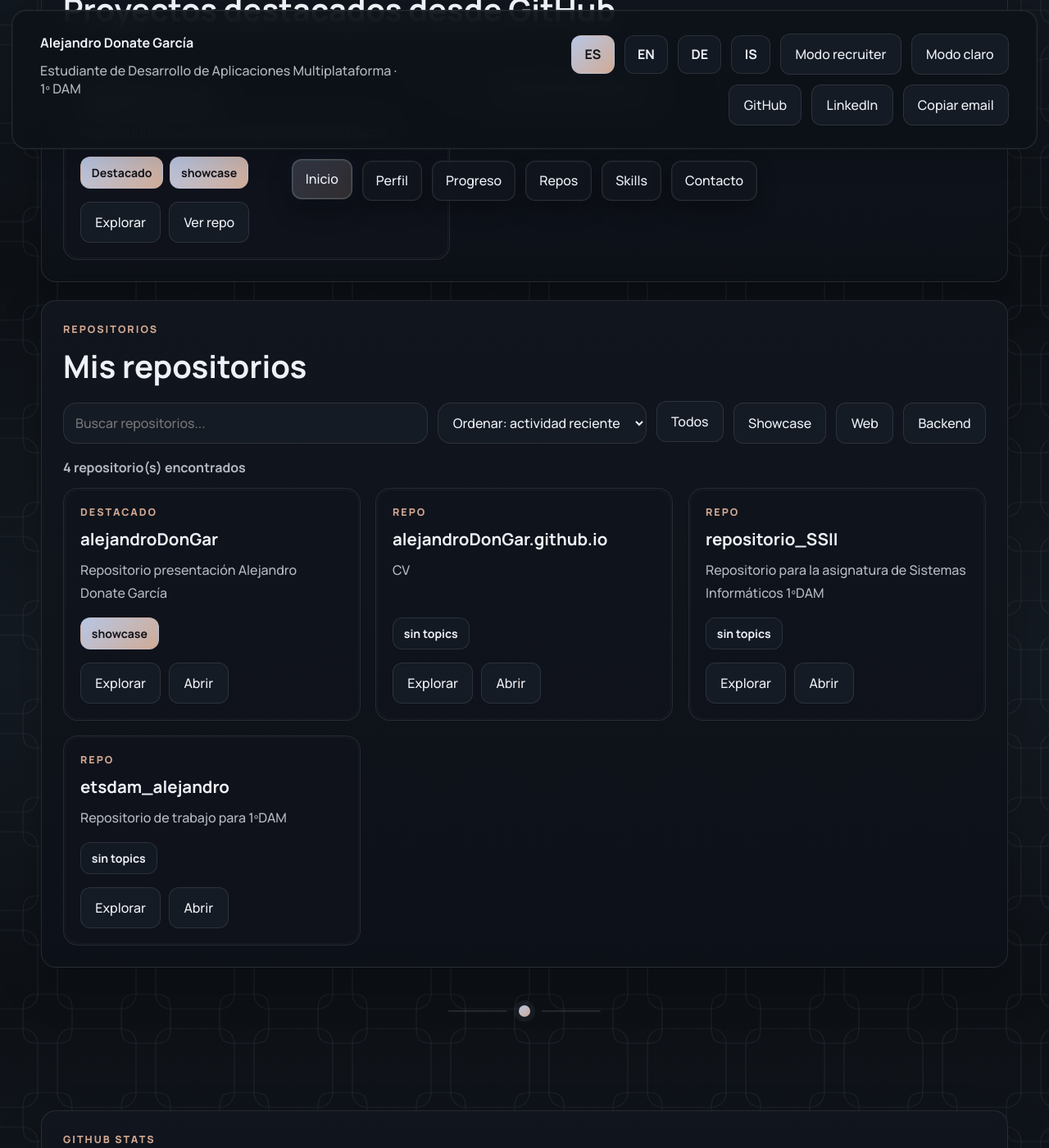
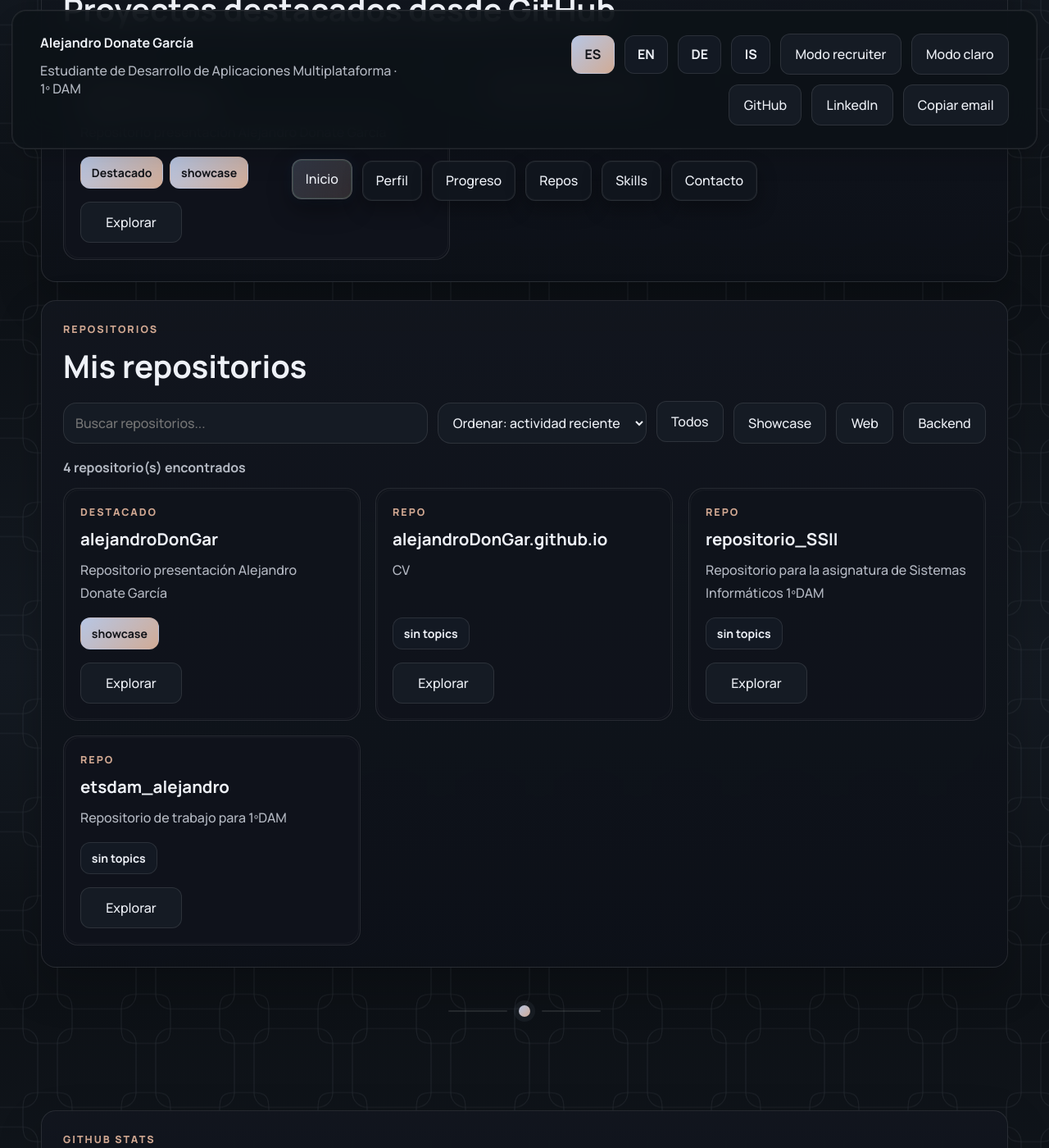
Before and after one commit to alejandroDonGar/alejandroDonGar.github.io, a Jekyll site: the page index.html, which Jekyll copies as it is, in a window 1280 px wide and 1400 px high, scrolled down 5079 px. Shown: the whole window at 82% size. Built offline with Jekyll 4.4.1, drawn with Linux system fonts in a browser that asks for light colours.

Commit message:
imejora de los repositorios

```diff
--- a/assets/css/styles.css
+++ b/assets/css/styles.css
@@ -2234,12 +2234,50 @@
     flex-wrap: wrap;
 }
 
+
+.repo-card,
+.repo-featured-main,
+.repo-featured-side
+{
+    cursor: pointer;
+}
+
+.repo-card p,
+.repo-featured-main p,
+.repo-featured-side p
+{
+    display: -webkit-box;
+    -webkit-line-clamp: 3;
+    -webkit-box-orient: vertical;
+    overflow: hidden;
+}
+
+.repo-card .repo-meta,
+.repo-featured-main .repo-meta,
+.repo-featured-side .repo-meta
+{
+    display: none;
+}
+
+.repo-card-actions
+{
+    margin-top: 16px;
+    display: flex;
+    gap: 10px;
+    flex-wrap: wrap;
+}
+
+.repo-card-actions .button
+{
+    min-width: 124px;
+}
+
 .repo-overlay
 {
     position: fixed;
     inset: 0;
-    background: rgba(8, 12, 18, 0.28);
-    backdrop-filter: blur(12px);
+    background: rgba(8, 12, 18, 0.22);
+    backdrop-filter: blur(14px);
     opacity: 0;
     pointer-events: none;
     transition: opacity 0.28s ease;
@@ -2291,13 +2329,48 @@
 .repo-spotlight-card
 {
     padding: 24px;
-    transform: perspective(1100px) translateZ(0) scale(1.04);
-    transform-origin: center center;
-}
-
-.repo-spotlight-card .repo-meta
+    transform: none !important;
+    filter: none !important;
+    backdrop-filter: none !important;
+    will-change: auto !important;
+    opacity: 0;
+    transition: opacity 0.18s ease;
+}
+
+.repo-spotlight.ready .repo-spotlight-card,
+.repo-spotlight.ready .repo-spotlight-panel
+{
+    opacity: 1;
+}
+
+.repo-spotlight-card .repo-topline
 {
     display: flex;
+    justify-content: space-between;
+    align-items: center;
+    gap: 14px;
+}
+
+.repo-spotlight-card-title
+{
+    margin: 16px 0 10px;
+    font-size: clamp(2rem, 4vw, 3rem);
+    line-height: 0.95;
+}
+
+.repo-spotlight-card-description
+{
+    margin: 0;
+    color: var(--muted);
+    line-height: 1.7;
+}
+
+.repo-spotlight-card-topics
+{
+    margin-top: 18px;
+    display: flex;
+    flex-wrap: wrap;
+    gap: 10px;
 }
 
 .repo-spotlight-panel
@@ -2305,6 +2378,8 @@
     padding: 24px;
     position: relative;
     overflow: hidden;
+    opacity: 0;
+    transition: opacity 0.18s ease 0.06s;
 }
 
 .repo-spotlight-close
@@ -2447,6 +2522,38 @@
     color: var(--muted);
 }
 
+.repo-spotlight-proxy
+{
+    position: fixed;
+    margin: 0;
+    z-index: 135;
+    border-radius: var(--radius-md);
+    overflow: hidden;
+    pointer-events: none;
+    transition:
+        top 0.32s cubic-bezier(0.22, 1, 0.36, 1),
+        left 0.32s cubic-bezier(0.22, 1, 0.36, 1),
+        width 0.32s cubic-bezier(0.22, 1, 0.36, 1),
+        height 0.32s cubic-bezier(0.22, 1, 0.36, 1),
+        transform 0.32s cubic-bezier(0.22, 1, 0.36, 1),
+        box-shadow 0.32s cubic-bezier(0.22, 1, 0.36, 1),
+        opacity 0.18s ease;
+    transform: translateZ(0);
+    box-shadow: var(--shadow-hover);
+}
+
+.repo-spotlight-proxy::before,
+.repo-spotlight-proxy::after
+{
+    display: none !important;
+}
+
+.repo-spotlight-proxy .repo-card-actions,
+.repo-spotlight-proxy .repo-meta
+{
+    display: none !important;
+}
+
 @media (max-width: 980px)
 {
     .repo-spotlight-shell
@@ -2459,3 +2566,7 @@
         grid-template-columns: 1fr;
     }
 }
+.repo-radar-box
+    {
+        grid-template-columns: 1fr;
+    }
--- a/index.html
+++ b/index.html
@@ -1236,7 +1236,6 @@
                 ${repoTopics(repo, true)}
                 <div class="repo-card-actions">
                     <button type="button" class="button subtle">Explorar</button>
-                    <a class="button repo-github-link" href="${repo.html_url}" target="_blank" rel="noreferrer">${t("viewRepo")}</a>
                 </div>
             </article>
         `).join("");
@@ -1308,7 +1307,6 @@
                 ${repoTopics(repo, false)}
                 <div class="repo-card-actions">
                     <button type="button" class="button subtle">Explorar</button>
-                    <a class="button repo-github-link subtle" href="${repo.html_url}" target="_blank" rel="noreferrer">${t("openRepo")}</a>
                 </div>
             </article>
         `).join("");
@@ -1386,6 +1384,7 @@
     });
 });
 </script>
+
 
 
 <script>
@@ -1500,23 +1507,67 @@
         `;
     }
 
+    function buildSpotlightCard(card)
+    {
+        const name = card.dataset.repoName || "";
+        const description = card.dataset.repoDescription || "Sin descripción.";
+        const label = card.querySelector(".mini-label") ? card.querySelector(".mini-label").textContent : "Repo";
+        const topics = (card.dataset.repoTopics || "").split("|").filter(Boolean);
+
+        return `
+            <div class="repo-spotlight-card-shell">
+                <div class="repo-topline">
+                    <span class="mini-label">${label}</span>
+                    <span>↗</span>
+                </div>
+                <h3 class="repo-spotlight-card-title">${name}</h3>
+                <p class="repo-spotlight-card-description">${description}</p>
+                <div class="repo-spotlight-card-topics">
+                    ${topics.map(topic => `<span class="repo-pill">${topic}</span>`).join("")}
+                </div>
+            </div>
+        `;
+    }
+
+    function animateProxy(card)
+    {
+        const sourceRect = card.getBoundingClientRect();
+        const proxy = card.cloneNode(true);
+        proxy.classList.remove("tilt-card");
+        proxy.classList.add("repo-spotlight-proxy");
+        proxy.querySelectorAll("a, button").forEach(node => node.remove());
+        proxy.style.top = sourceRect.top + "px";
+        proxy.style.left = sourceRect.left + "px";
+        proxy.style.width = sourceRect.width + "px";
+        proxy.style.height = sourceRect.height + "px";
+        document.body.appendChild(proxy);
+
+        const targetRect = cardNode.getBoundingClientRect();
+
+        requestAnimationFrame(() =>
+        {
+            proxy.style.top = targetRect.top + "px";
+            proxy.style.left = targetRect.left + "px";
+            proxy.style.width = targetRect.width + "px";
+            proxy.style.height = targetRect.height + "px";
+            proxy.style.transform = "translateZ(0) scale(1.02)";
+        });
+
+        setTimeout(() =>
+        {
+            proxy.remove();
+            spotlight.classList.add("ready");
+        }, 320);
+    }
+
     async function fillSpotlight(card)
     {
-        const cardClone = card.cloneNode(true);
-        cardClone.classList.remove("tilt-card");
-        cardClone.style.transform = "none";
-        cardClone.style.boxShadow = "none";
-        cardClone.querySelectorAll(".repo-button").forEach(button => button.remove());
-
-        const cardNode = document.getElementById("repoSpotlightCard");
-        const headNode = document.getElementById("repoSpotlightHead");
-        const statsNode = document.getElementById("repoSpotlightStats");
-        const topicsNode = document.getElementById("repoSpotlightTopics");
-        const radarNode = document.getElementById("repoSpotlightRadarWrap");
-        const actionsNode = document.getElementById("repoSpotlightActions");
-
-        cardNode.innerHTML = "";
-        cardNode.appendChild(cardClone);
+        cardNode.innerHTML = buildSpotlightCard(card);
+        headNode.innerHTML = "";
+        statsNode.innerHTML = "";
+        topicsNode.innerHTML = "";
+        radarNode.innerHTML = '<p class="repo-radar-empty">Cargando lenguajes…</p>';
+        actionsNode.innerHTML = "";
 
         const name = card.dataset.repoName || "";
         const description = card.dataset.repoDescription || "Sin descripción.";
@@ -1540,11 +1591,7 @@
 
         topicsNode.innerHTML = topics.map(topic => `<span class="repo-pill">${topic}</span>`).join("");
 
-        actionsNode.innerHTML = `
-            <a class="button" href="${url}" target="_blank" rel="noreferrer">Ver en GitHub</a>
-        `;
-
-        radarNode.innerHTML = '<p class="repo-radar-empty">Cargando lenguajes…</p>';
+        actionsNode.innerHTML = `<a class="button" href="${url}" target="_blank" rel="noreferrer">Ver en GitHub</a>`;
 
         try
         {
@@ -1555,7 +1602,6 @@
 
             const languages = languagesRes && languagesRes.ok ? await languagesRes.json() : {};
             const commits = commitsRes && commitsRes.ok ? await commitsRes.json() : [];
-
             radarNode.innerHTML = buildRadar(languages);
 
             const commitCount = Array.isArray(commits) ? commits.length : 0;
@@ -1623,6 +1674,7 @@
 });
 </script>
 
+
 </body>
 
 </html>
```
Also changed, not shown: other parts of index.html (+16 -3 lines), 2 other files.
